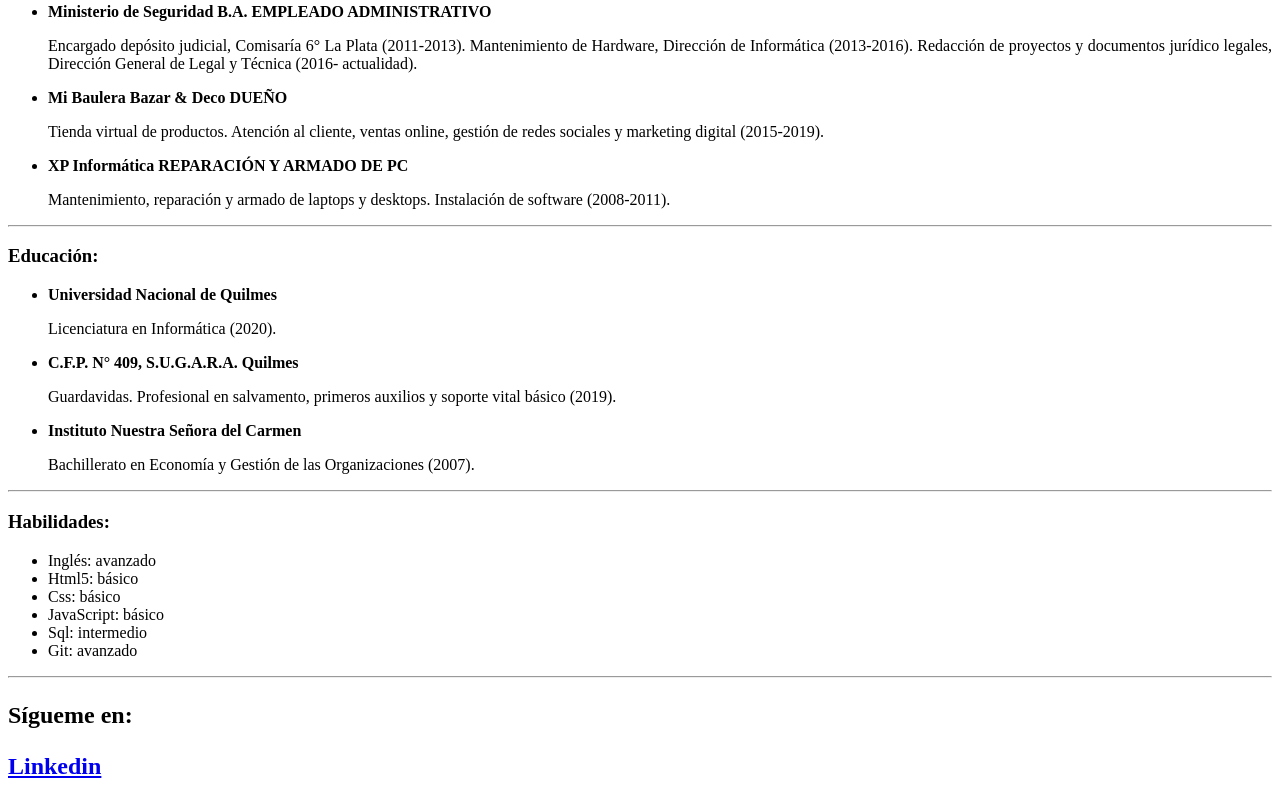
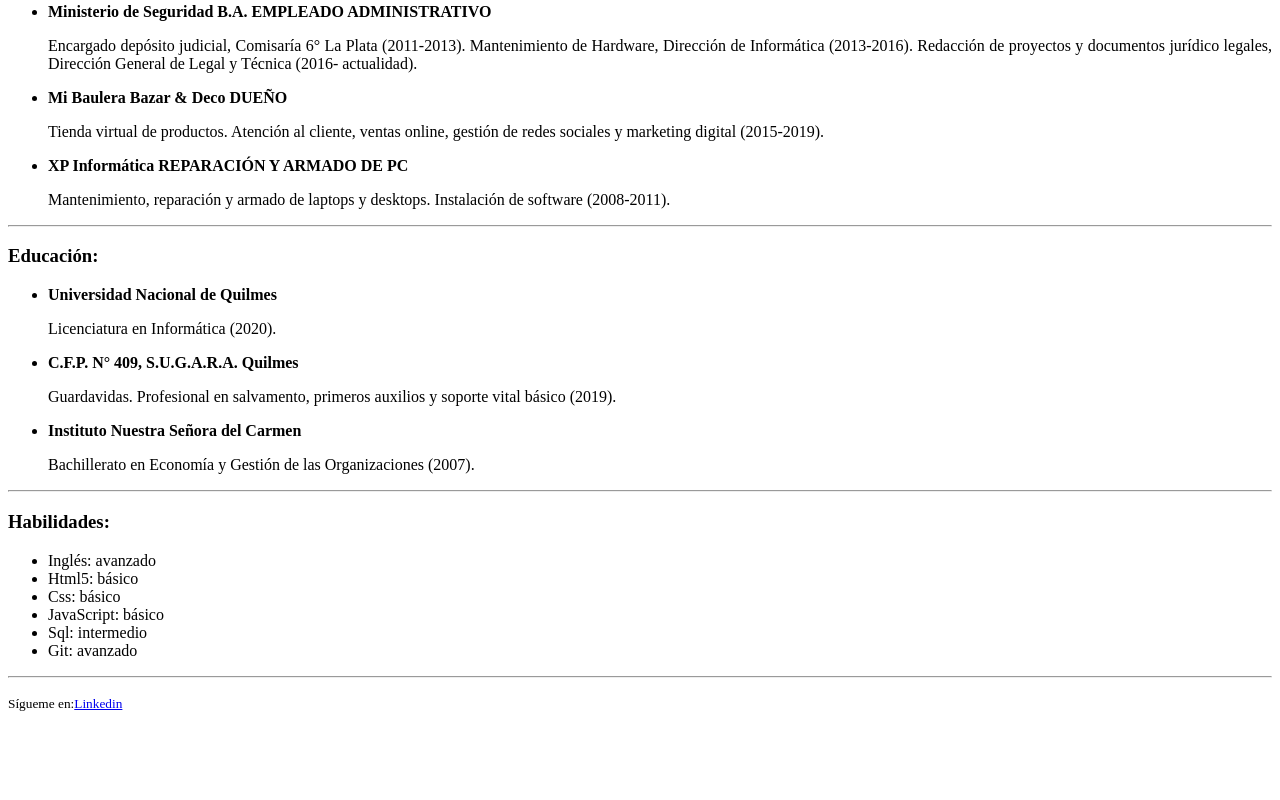
Before and after one commit to FacundoPaezGarin/ProyectoUTN, a plain HTML site: page M1U3/index.html in a window 1280 px wide. Shown: the part 956-1756 px from the top of the page. After the commit the page ends 1684 px from the top, so only its background shows below. Drawn offline with Linux system fonts and the light colour scheme.

Commit message:
cambios en el footer

```diff
--- a/M1U3/index.html
+++ b/M1U3/index.html
@@ -24,9 +24,9 @@
     <hr>
     <h3 id="Acerca de mí">Acerca de Mí:</h3>
     <p>Mi nombre es Facundo, soy de Berazategui, provincia de Buenos Aires, tengo 32 años y estoy comenzando a descubrir
-    el mundo de la programación web. Comencé de manera autodidacta y luego de interiorizarme respecto de los
-    fundamentos y lógica de programación, decidí volcarme al área del desarrollo web. Estoy siempre buscando
-    adaptarame a los nuevos cambios, abriéndome a aprender cosas nuevas día a día.</p>
+      el mundo de la programación web. Comencé de manera autodidacta y luego de interiorizarme respecto de los
+      fundamentos y lógica de programación, decidí volcarme al área del desarrollo web. Estoy siempre buscando
+      adaptarame a los nuevos cambios, abriéndome a aprender cosas nuevas día a día.</p>
 
     <hr>
     <h3 id="Experiencia laboral">Experiencia laboral:</h3>
@@ -91,10 +91,9 @@
   </main>
   <hr>
   <footer>
-    <h2>
-      <p>Sígueme en: </p><a href="https://www.linkedin.com/in/facundo-paez-gar%C3%ADn-5a3b11149/"
-        target="_blank">Linkedin</a>
-    </h2>
+    <p><small>Sígueme en:<a href="https://www.linkedin.com/in/facundo-paez-gar%C3%ADn-5a3b11149/"
+          target="_blank">Linkedin</a></small></p>
   </footer>
 </body>
+
 </html>
```
